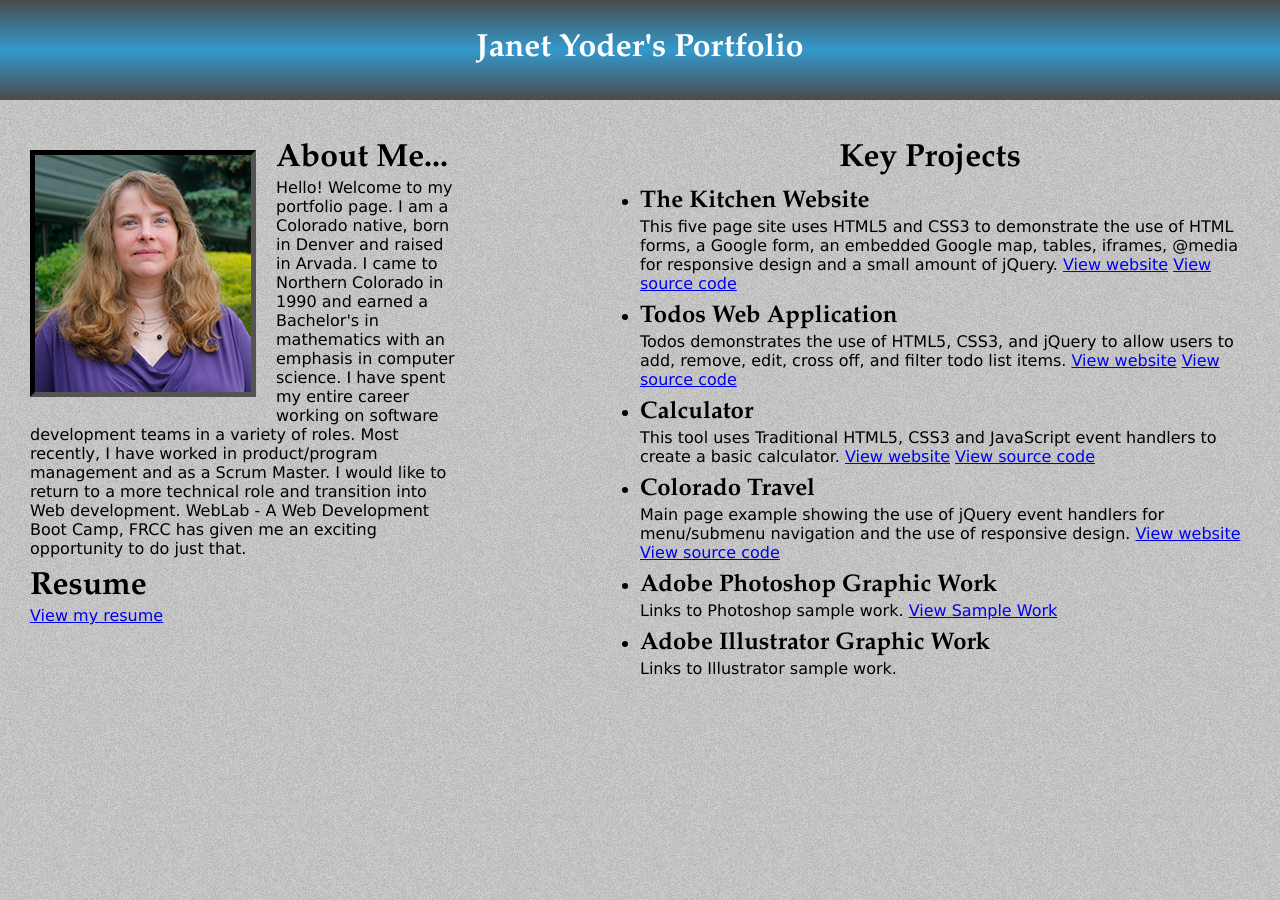
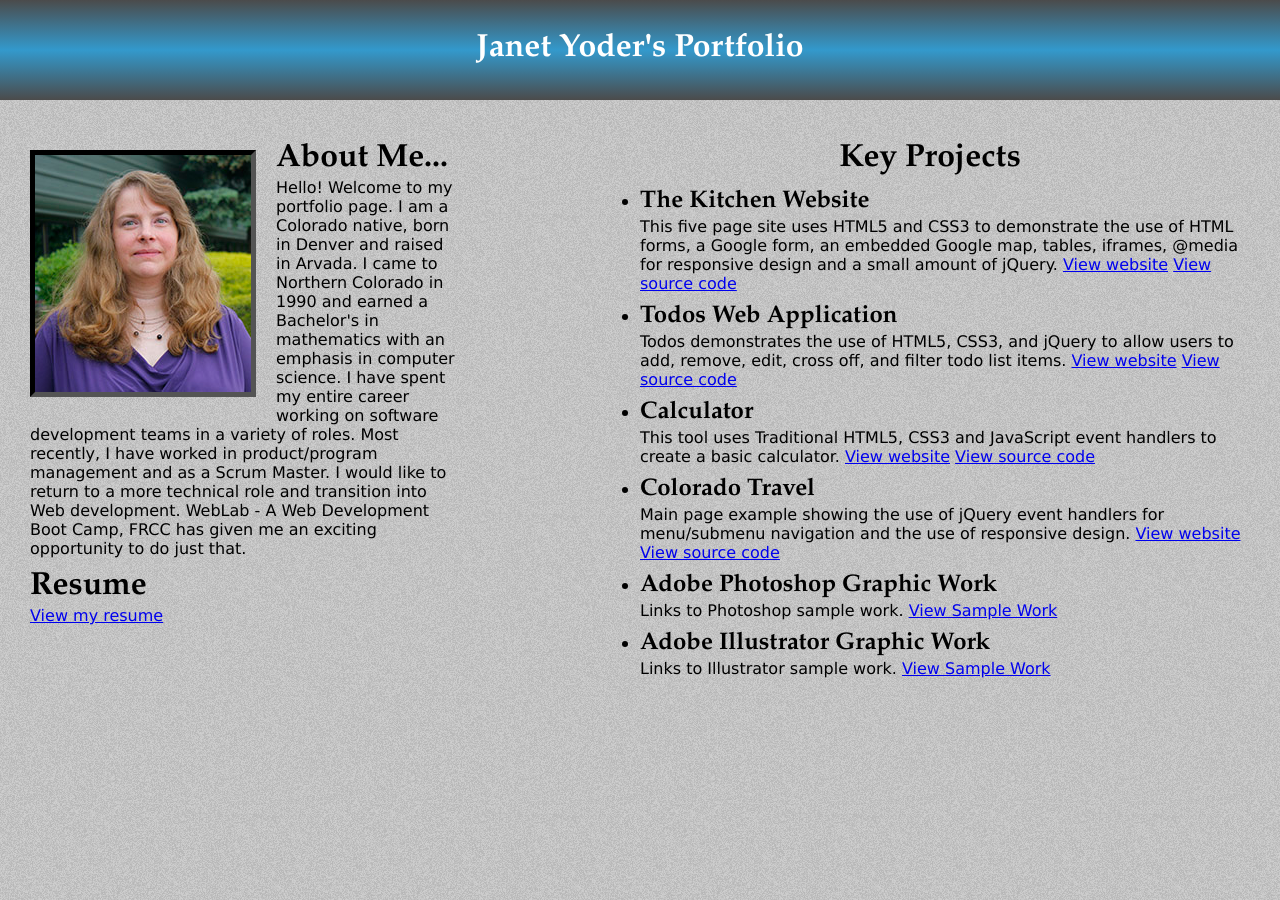
Before and after one commit to jcyoder/jcyoder.github.io, a Jekyll site: the page index.html, which Jekyll copies as it is, in a window 1280 px wide. Built offline with Jekyll 4.4.1, drawn with Linux system fonts in a browser that asks for light colours.

Commit message:
added link back in

```diff
--- a/index.html
+++ b/index.html
@@ -74,7 +74,7 @@
                 <li>Adobe Illustrator Graphic Work <br />
 					<p class="projdesc">
 						Links to Illustrator sample work.
-					<!--	<a href="https://github.com/jcyoder/Graphic-Design/tree/gh-pages/illustrator">View Sample Work</a> -->
+						<a href="https://github.com/jcyoder/Graphic-Design/tree/gh-pages/illustrator">View Sample Work</a>
 					</p>
 				</li>
 			</ul>
```
